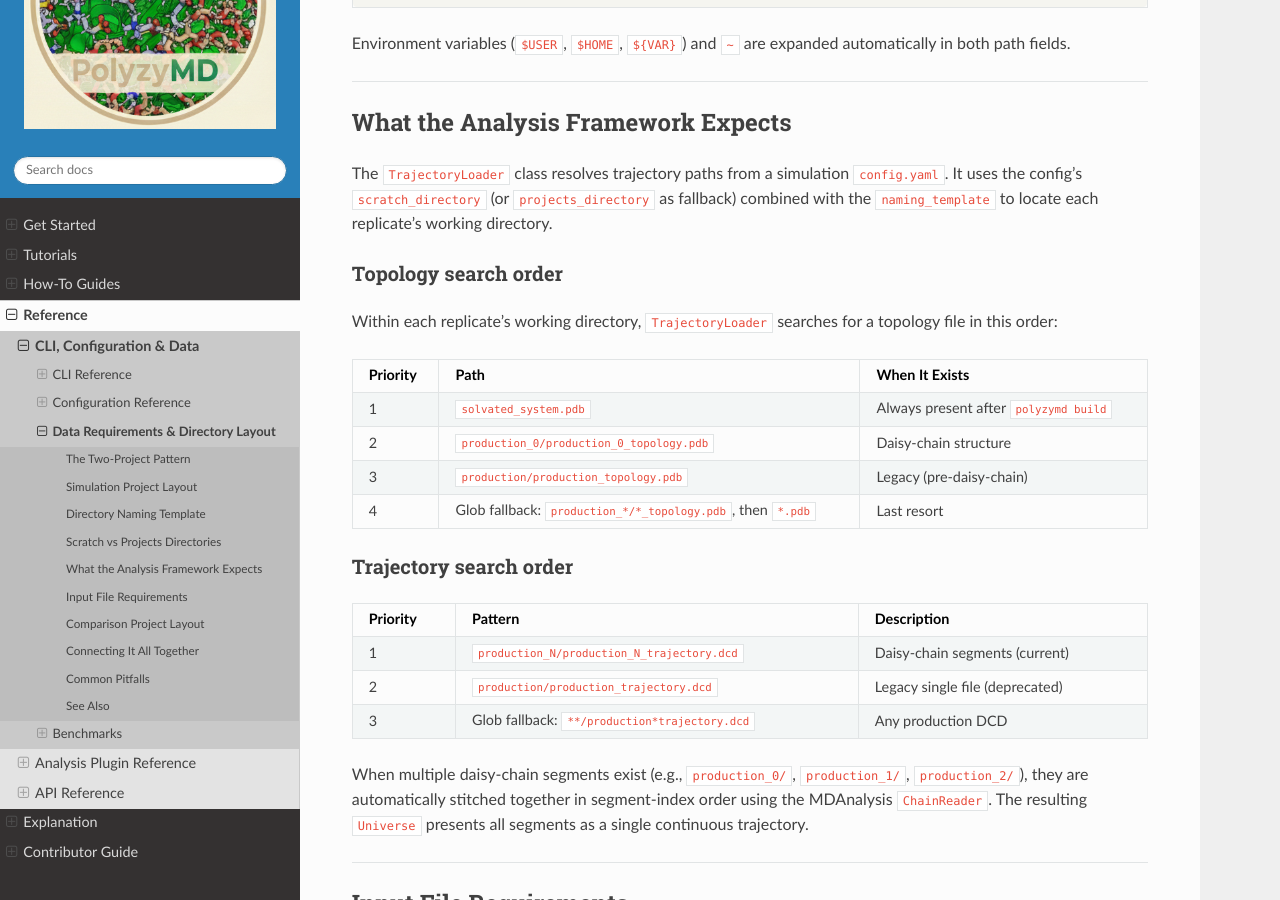
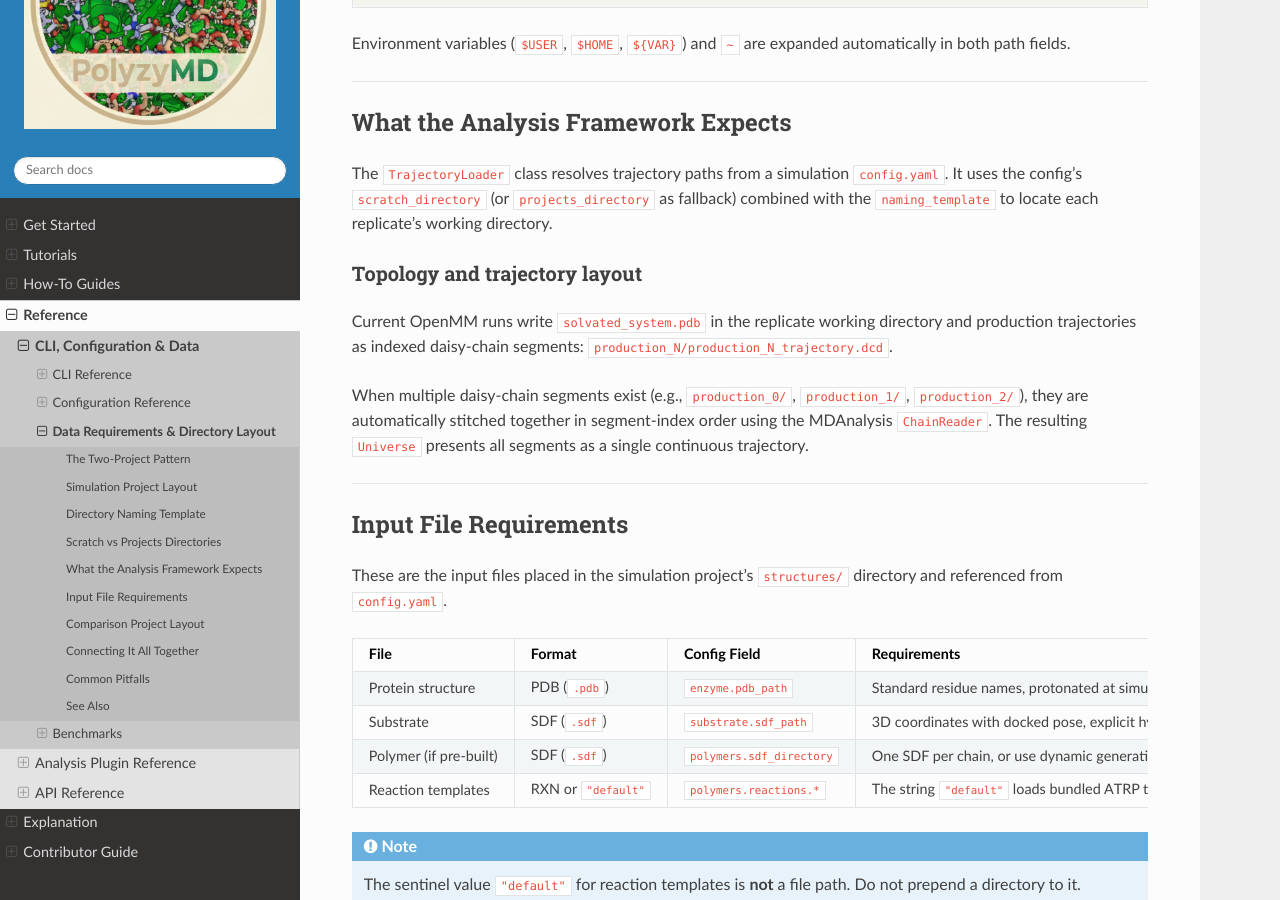
Before and after one commit to joelaforet/polyzymd, a Sphinx documentation site: the page built from docs/source/reference/data_requirements.md, in a window 1280 px wide and 900 px high, scrolled down 2417 px. Built offline with Sphinx 7.4.7 and the Read the Docs theme 3.1.0, drawn with Linux system fonts in a browser that asks for light colours.

```diff
--- a/docs/source/reference/data_requirements.md
+++ b/docs/source/reference/data_requirements.md
@@ -124,25 +124,11 @@
 `projects_directory` as fallback) combined with the `naming_template` to
 locate each replicate's working directory.
 
-### Topology search order
+### Topology and trajectory layout
 
-Within each replicate's working directory, `TrajectoryLoader` searches for a
-topology file in this order:
-
-| Priority | Path | When It Exists |
-|---|---|---|
-| 1 | `solvated_system.pdb` | Always present after `polyzymd build` |
-| 2 | `production_0/production_0_topology.pdb` | Daisy-chain structure |
-| 3 | `production/production_topology.pdb` | Legacy (pre-daisy-chain) |
-| 4 | Glob fallback: `production_*/*_topology.pdb`, then `*.pdb` | Last resort |
-
-### Trajectory search order
-
-| Priority | Pattern | Description |
-|---|---|---|
-| 1 | `production_N/production_N_trajectory.dcd` | Daisy-chain segments (current) |
-| 2 | `production/production_trajectory.dcd` | Legacy single file (deprecated) |
-| 3 | Glob fallback: `**/production*trajectory.dcd` | Any production DCD |
+Current OpenMM runs write `solvated_system.pdb` in the replicate working
+directory and production trajectories as indexed daisy-chain segments:
+`production_N/production_N_trajectory.dcd`.
 
 When multiple daisy-chain segments exist (e.g., `production_0/`,
 `production_1/`, `production_2/`), they are automatically stitched together in
```
Also changed, not shown: docs/source/how_to/gromacs_export.md (+14 -0 lines), docs/source/reference/cli_reference.md (+4 -0 lines).
